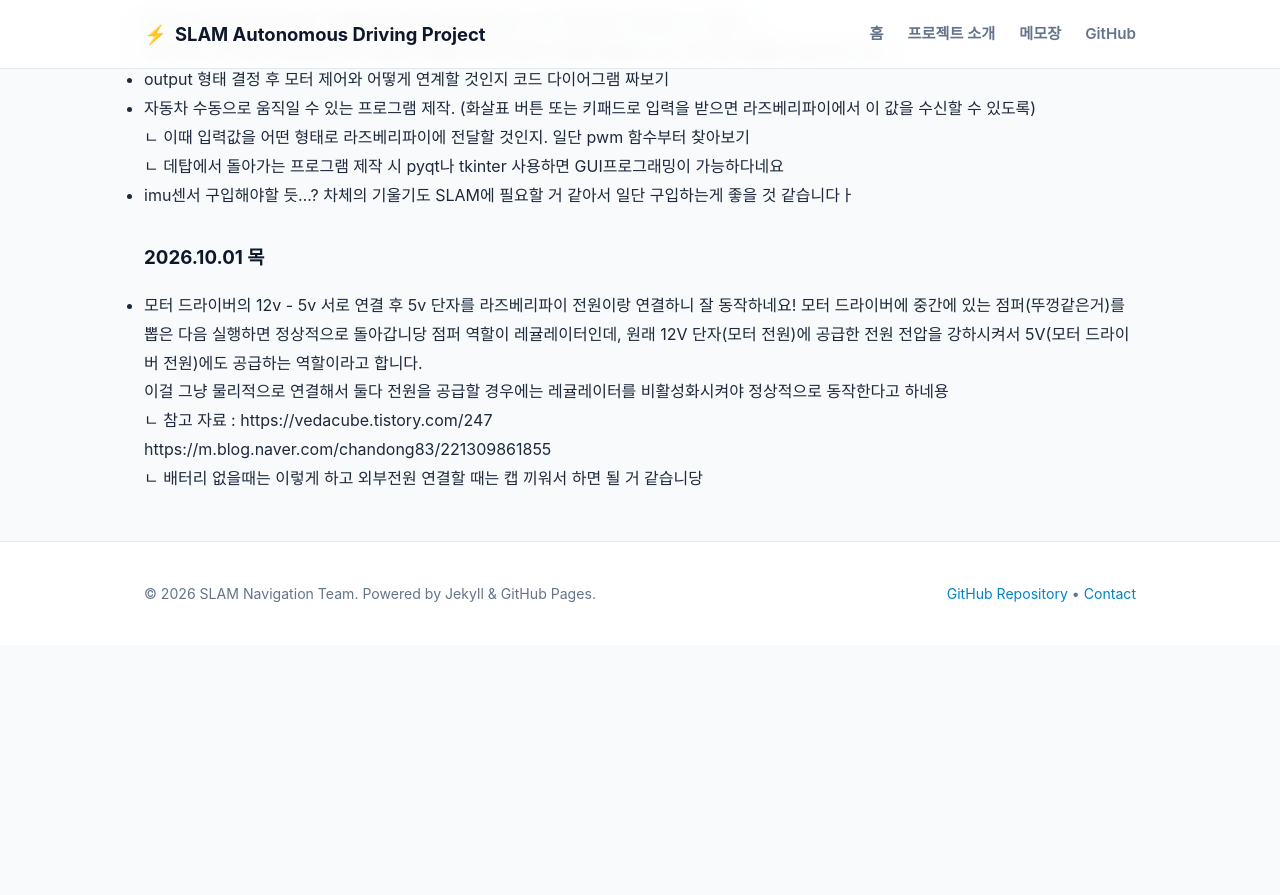
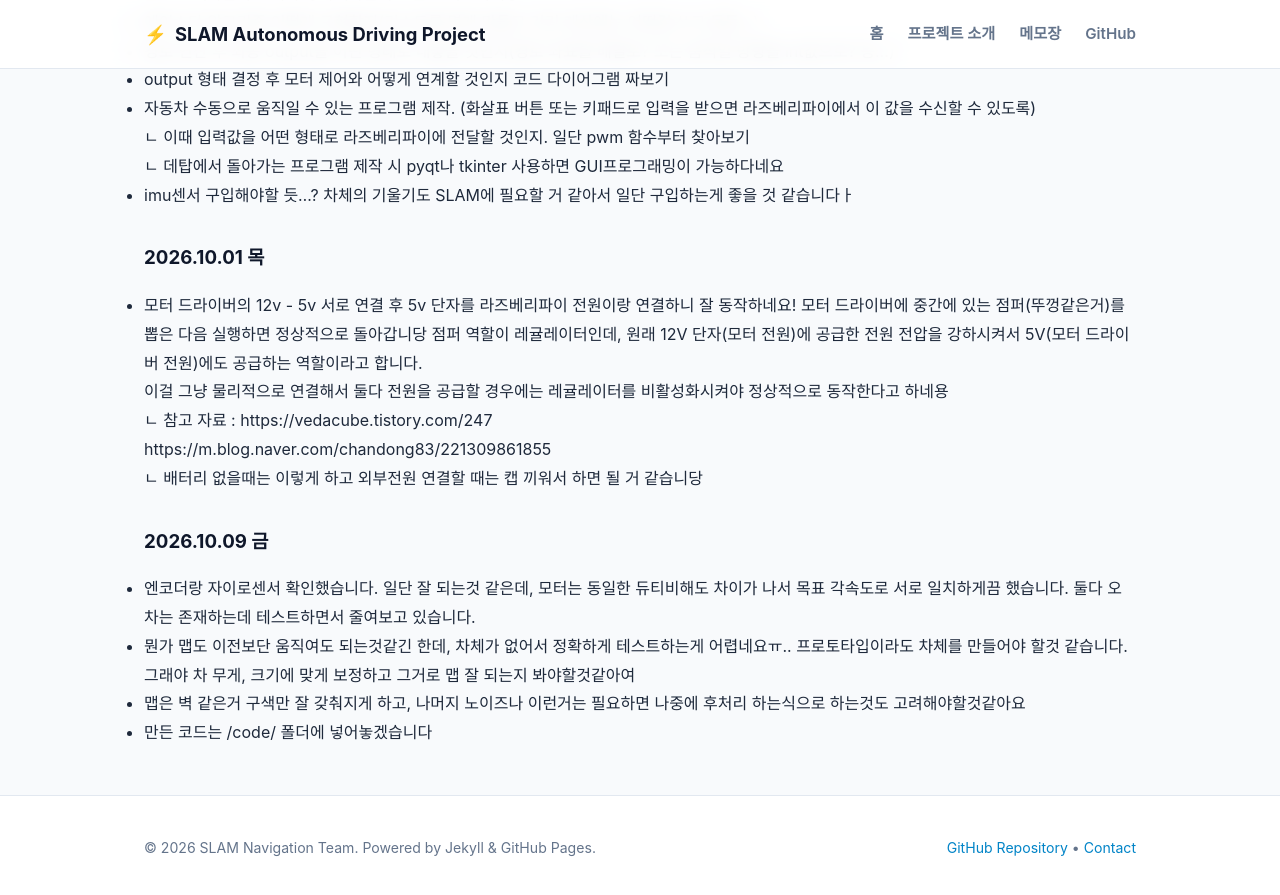
Before and after one commit to slam-navigation-project/slam-navigation-site, a Jekyll site: the page built from memo.md, in a window 1280 px wide and 900 px high, scrolled down 623 px. Shown: the top 895 px of the window. Built offline with Jekyll 4.4.1, drawn with Linux system fonts in a browser that asks for light colours; some web fonts are replaced; before the commit the page ends 1268 px from its top, so only the background shows below that.

Commit message:
no message

```diff
--- a/memo.md
+++ b/memo.md
@@ -33,3 +33,10 @@ permalink: /memo/
   ㄴ 참고 자료 : https://vedacube.tistory.com/247<br />
                  https://m.blog.naver.com/chandong83/221309861855<br />
   ㄴ 배터리 없을때는 이렇게 하고 외부전원 연결할 때는 캡 끼워서 하면 될 거 같습니당
+
+### **2026.10.09 금**<br />
+ - 엔코더랑 자이로센서 확인했습니다. 일단 잘 되는것 같은데, 모터는 동일한 듀티비해도 차이가 나서 목표 각속도로 서로 일치하게끔 했습니다.
+ 둘다 오차는 존재하는데 테스트하면서 줄여보고 있습니다.
+ - 뭔가 맵도 이전보단 움직여도 되는것같긴 한데, 차체가 없어서 정확하게 테스트하는게 어렵네요ㅠ.. 프로토타입이라도 차체를 만들어야 할것 같습니다. 그래야 차 무게, 크기에 맞게 보정하고 그거로 맵 잘 되는지 봐야할것같아여
+ - 맵은 벽 같은거 구색만 잘 갖춰지게 하고, 나머지 노이즈나 이런거는 필요하면 나중에 후처리 하는식으로 하는것도 고려해야할것같아요
+ - 만든 코드는 /code/ 폴더에 넣어놓겠습니다
```
